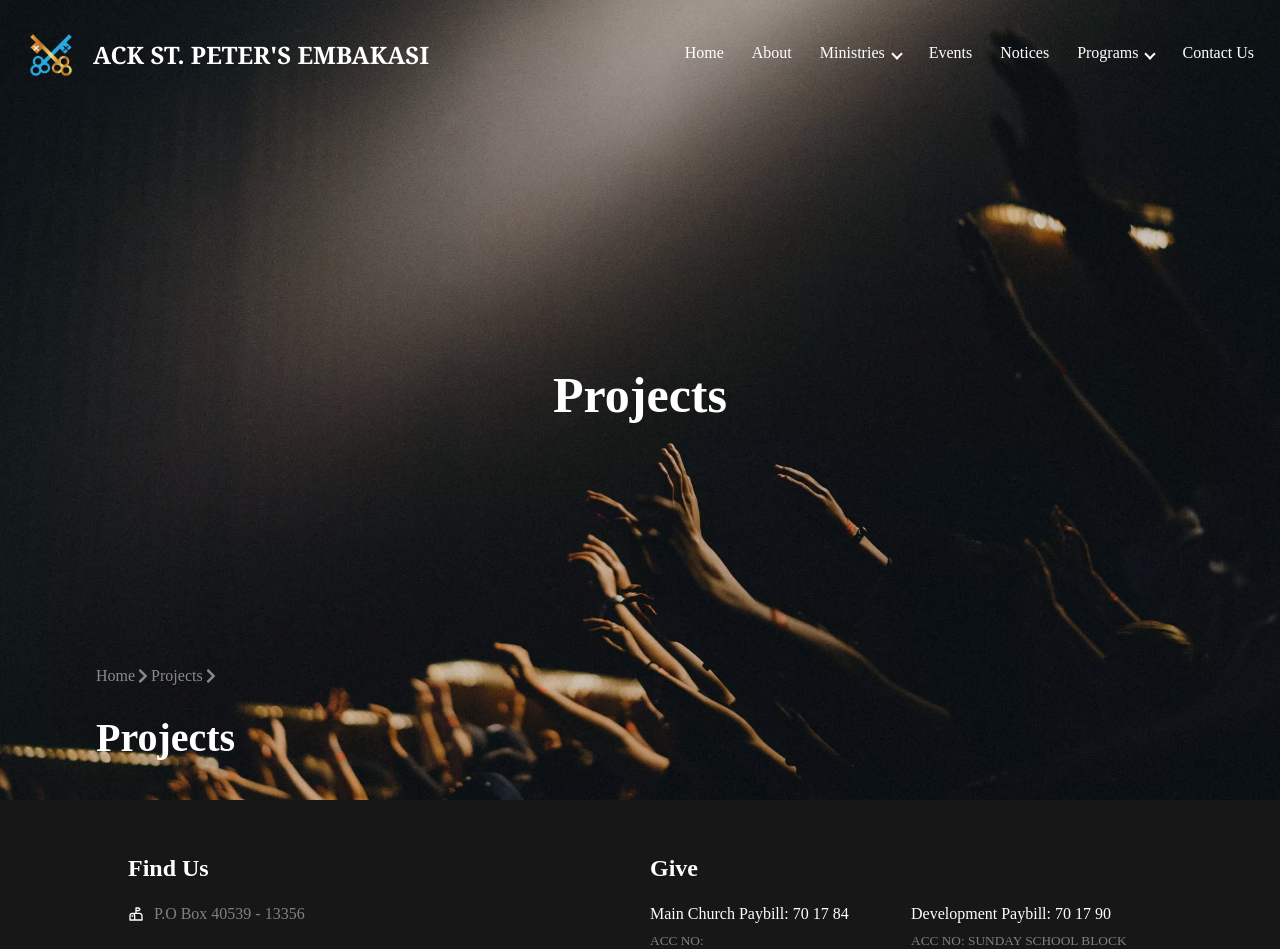
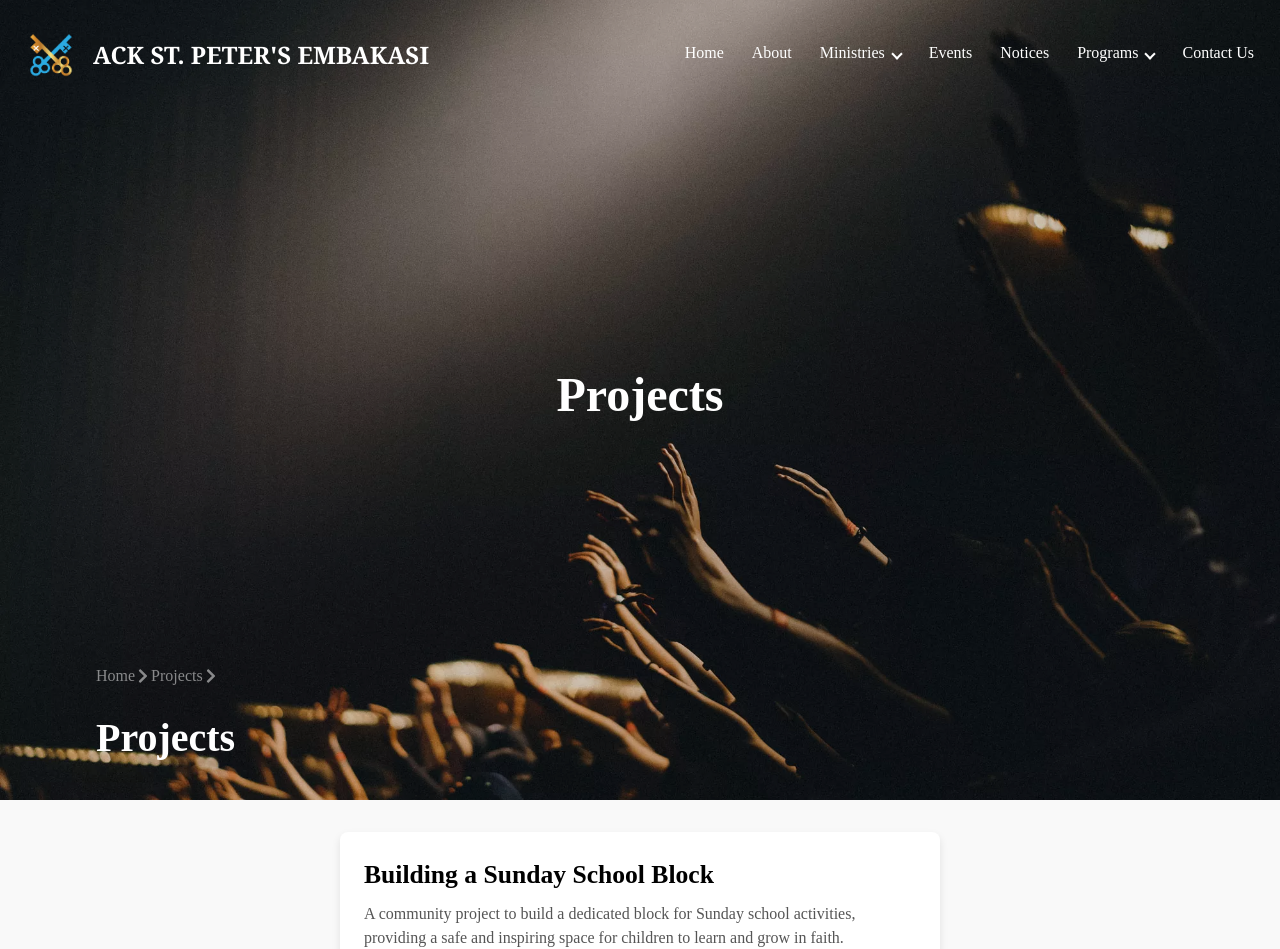
Before and after one commit to P3t3raw/Saints, a React (Create React App) app: page /programs/projects in a window 1280 px wide. Shown: the top 949 px of the page. Built offline with nearby package versions, Linux system fonts and the light colour scheme; the HTML template or start-up script is replaced by a standard one.

Commit message:
committing the projects' page

```diff
--- a/src/pages/Projects/Projects.css
+++ b/src/pages/Projects/Projects.css
@@ -77,3 +77,142 @@ main {
   color: rgba(255, 255, 255, 0.5);
   text-decoration: none;
 }
+.projectsContainer {
+  padding: 2rem;
+  display: flex;
+  justify-content: center;
+  flex-wrap: wrap;
+  gap: 1.5rem;
+  background-color: #f9f9f9;
+}
+
+.projectCard {
+  background-color: #fff;
+  padding: 1.5rem;
+  border-radius: 0.5rem;
+  max-width: 600px;
+  width: 100%;
+  box-shadow: 0 4px 8px rgba(0, 0, 0, 0.1);
+  transition: transform 0.3s ease, box-shadow 0.3s ease;
+}
+
+.projectCard:hover {
+  transform: translateY(-5px);
+  box-shadow: 0 8px 16px rgba(0, 0, 0, 0.2);
+}
+
+.projectCard h2 {
+  font-size: 1.8rem;
+  margin-bottom: 0.5rem;
+}
+
+.projectOverview,
+.projectDescription,
+.projectPeriod {
+  font-size: 1rem;
+  color: #555;
+  margin-bottom: 0.5rem;
+}
+
+.testimonials blockquote {
+  margin: 0.5rem 0;
+  padding-left: 1rem;
+  border-left: 4px solid #007bff;
+  font-style: italic;
+  color: #666;
+}
+
+.learnMoreButton {
+  display: inline-block;
+  padding: 0.5rem 1rem;
+  color: #fff;
+  background-color: #007bff;
+  border-radius: 0.3rem;
+  text-decoration: none;
+  margin-top: 1rem;
+  transition: background-color 0.3s ease;
+}
+
+.learnMoreButton:hover {
+  background-color: #0056b3;
+}
+@media (max-width: 767px) {
+  .noticesContent h1 {
+    font-size: 2rem;
+  }
+
+  .projectList {
+    max-width: 90vw;
+    padding: 0.5rem;
+  }
+
+  .projectCard {
+    padding: 1rem;
+  }
+
+  .projectCard h2 {
+    font-size: 1.25rem;
+  }
+
+  .projectCard p {
+    font-size: 0.9rem;
+  }
+
+  .projectCard span {
+    font-size: 0.8rem;
+  }
+}
+
+/* Medium Screens (768px - 1024px) */
+@media (min-width: 768px) and (max-width: 1024px) {
+  .noticesContent h1 {
+    font-size: 2.5rem;
+  }
+
+  .projectList {
+    max-width: 85vw;
+  }
+
+  .projectCard {
+    padding: 1.25rem;
+  }
+
+  .projectCard h2 {
+    font-size: 1.4rem;
+  }
+
+  .projectCard p {
+    font-size: 1rem;
+  }
+
+  .projectCard span {
+    font-size: 0.9rem;
+  }
+}
+
+/* Large Screens (1025px and above) */
+@media (min-width: 1025px) {
+  .noticesContent h1 {
+    font-size: 3rem;
+  }
+
+  .projectList {
+    max-width: 70vw;
+  }
+
+  .projectCard {
+    padding: 1.5rem;
+  }
+
+  .projectCard h2 {
+    font-size: 1.6rem;
+  }
+
+  .projectCard p {
+    font-size: 1rem;
+  }
+
+  .projectCard span {
+    font-size: 0.9rem;
+  }
+}
--- a/src/pages/Projects/Projects.jsx
+++ b/src/pages/Projects/Projects.jsx
@@ -5,43 +5,126 @@ import "./Projects.css";
 
 export default function Projects() {
   const projects = [
+    // {
+    //   id: 1,
+    //   title: "Mission Trip to Honduras",
+    //   overview:
+    //     "Join us as we support communities in Honduras through building, teaching, and ministry.",
+    //   objectives: [
+    //     "Build essential infrastructure",
+    //     "Provide educational resources",
+    //     "Spread the message of hope and faith",
+    //   ],
+    //   targetAudience:
+    //     "Church members and volunteers with a heart for mission work",
+    //   description:
+    //     "Our mission trip will focus on constructing homes, providing school supplies, and leading spiritual workshops in rural areas. Volunteers will work closely with local community leaders to make a lasting impact.",
+    //   timeline: "September 1 - September 14, 2024",
+    //   location: "Tegucigalpa, Honduras",
+    //   team: [
+    //     "Pastor Luke Harrison - Mission Director",
+    //     "Maria Santos - Outreach Coordinator",
+    //   ],
+    //   involvementOptions: [
+    //     "Volunteer for the trip",
+    //     "Sponsor a volunteer",
+    //     "Donate supplies",
+    //   ],
+
+    //   partners: ["Honduras Mission Network", "Global Outreach Organization"],
+    //   gallery: ["mission_trip1.jpg", "mission_trip2.jpg"],
+    //   cta: "Support the Mission Trip to Honduras",
+    //   contact: { email: "missions@church.org", phone: "(555) 111-2222" },
+    //   updates: ["Fundraising event: Spaghetti dinner on August 10"],
+    //   budget: { goal: "20,000 USD", raised: "12,500 USD" },
+    // },
     {
-      id: 1,
-      title: "Sunday School Project",
-      description: "",
-      period: "",
+      id: 2,
+      title: "Building a Sunday School Block",
+      overview:
+        "A community project to build a dedicated block for Sunday school activities, providing a safe and inspiring space for children to learn and grow in faith.",
+      objectives: [
+        "Construct a safe and welcoming learning environment for children",
+        "Provide classrooms, restrooms, and a small play area",
+        "Foster spiritual growth and community involvement",
+      ],
+      targetAudience:
+        "Church members, local families, and volunteers who value children's education and spiritual development",
+      description:
+        "This project aims to build a new block specifically for Sunday school classes, equipped with classrooms, restrooms, and a play area. This space will create a dedicated environment for children to learn biblical lessons and participate in community-building activities.",
+      timeline: "January 1 - June 30, 2024",
+      location: "Church Grounds, Springfield Community",
+      team: [
+        "Pastor Mark Adams - Project Leader",
+        "Sarah Lee - Sunday School Coordinator",
+        "John Doe - Construction Supervisor",
+      ],
+      involvementOptions: [
+        "Volunteer for construction work",
+        "Sponsor building materials",
+        "Donate educational supplies",
+      ],
+
+      partners: ["Springfield Builders", "Faith in Action Foundation"],
+      gallery: ["sunday_school_block1.jpg", "sunday_school_block2.jpg"],
+      cta: "Support the Sunday School Block Project",
+      contact: {
+        email: "projects@church.org",
+        phone: "(555) 333-4444",
+      },
+      updates: [
+        "Groundbreaking ceremony on January 1, 2024",
+        "Fundraising goal: Ksh. 150,000",
+      ],
+      budget: {
+        goal: "Ksh. 150,000",
+        raised: "Ksh. 55,000",
+      },
     },
     {
-      id: 2,
-      title: "Sunday School Project",
-      description: "",
-      period: "",
-    },
-    {
-      id: 3,
-      title: "Sunday School Project",
-      description: "",
-      period: "",
-    },
-    {
-      id: 4,
-      title: "Sunday School Project",
-      description: "",
-      period: "",
-    },
-    {
-      id: 5,
-      title: "Sunday School Project",
-      description: "",
-      period: "",
-    },
-    {
-      id: 6,
-      title: "Sunday School Project",
-      description: "",
-      period: "",
+      title: "Music for the Soul: Teaching Kids to Play Instruments",
+      overview:
+        "An initiative to introduce young children to the joy of music through hands-on instrument lessons, helping them develop new skills and a deeper connection to their faith through music.",
+      objectives: [
+        "Teach foundational skills for instruments like guitar, piano, and drums",
+        "Encourage self-expression and creativity through music",
+        "Build a supportive community for young musicians to grow in faith and talent",
+      ],
+      targetAudience:
+        "Children aged 6-12 in the church community and surrounding neighborhood",
+      description:
+        "This program offers beginner-level music classes for children, focusing on popular instruments such as guitar, piano, and drums. Classes will be taught by experienced musicians from the congregation, aiming to inspire kids and foster a love for music that complements their spiritual growth.",
+      timeline: "March 1 - August 31, 2024",
+      location: "Church Music Room and Community Hall",
+      team: [
+        "Laura Jenkins - Music Program Coordinator",
+        "David Kim - Guitar Instructor",
+        "Emma Lopez - Piano Instructor",
+        "Michael Brown - Drum Instructor",
+      ],
+      involvementOptions: [
+        "Volunteer as an instructor or assistant",
+        "Donate musical instruments or accessories",
+        "Sponsor a child’s participation in the program",
+      ],
+      partners: ["Local Music Shop", "Harmony Music Foundation"],
+      gallery: ["music_class1.jpg", "music_class2.jpg"],
+      cta: "Support the Music for the Soul Program",
+      contact: {
+        email: "music@church.org",
+        phone: "(555) 444-5555",
+      },
+      updates: [
+        "Open enrollment starts February 10, 2024",
+        "First class begins March 1, 2024",
+      ],
+      budget: {
+        goal: "Ksh. 70,000",
+        raised: "Ksh. 25,000 ",
+      },
     },
   ];
+
   return (
     <div>
       <div className="noticesBackground">
@@ -61,6 +144,71 @@ export default function Projects() {
           <h1>Projects</h1>
         </div>
       </div>
+
+      <div className="projectsContainer">
+        {projects.map((project) => (
+          <div key={project.id} className="projectCard">
+            <h2>{project.title}</h2>
+            <p className="projectOverview">{project.overview}</p>
+            <h3>Objectives:</h3>
+            <ul>
+              {project.objectives.map((objective, index) => (
+                <li key={index}>{objective}</li>
+              ))}
+            </ul>
+            <h3>Description:</h3>
+            <p>{project.description}</p>
+            <h3>Details:</h3>
+            <p>
+              <strong>Timeline:</strong> {project.timeline}
+            </p>
+            <p>
+              <strong>Location:</strong> {project.location}
+            </p>
+            <p>
+              <strong>Target Audience:</strong> {project.targetAudience}
+            </p>
+            <h3>Team:</h3>
+            <ul>
+              {project.team.map((member, index) => (
+                <li key={index}>{member}</li>
+              ))}
+            </ul>
+            <h3>Involvement Options:</h3>
+            <ul>
+              {project.involvementOptions.map((option, index) => (
+                <li key={index}>{option}</li>
+              ))}
+            </ul>
+            <h3>Partners:</h3>
+            <ul>
+              {project.partners.map((partner, index) => (
+                <li key={index}>{partner}</li>
+              ))}
+            </ul>
+            <h3>Contact:</h3>
+            <p>
+              Email:{" "}
+              <a href={`mailto:${project.contact.email}`}>
+                {project.contact.email}
+              </a>
+            </p>
+            <p>Phone: {project.contact.phone}</p>
+            <h3>Budget:</h3>
+            <p>Goal: {project.budget.goal}</p>
+            <p>Raised: {project.budget.raised}</p>
+            <h3>Updates:</h3>
+            <ul>
+              {project.updates.map((update, index) => (
+                <li key={index}>{update}</li>
+              ))}
+            </ul>
+            <Link to={`/projects/${project.id}`} className="learnMoreButton">
+              {project.cta}
+            </Link>
+          </div>
+        ))}
+      </div>
     </div>
   );
 }
```
